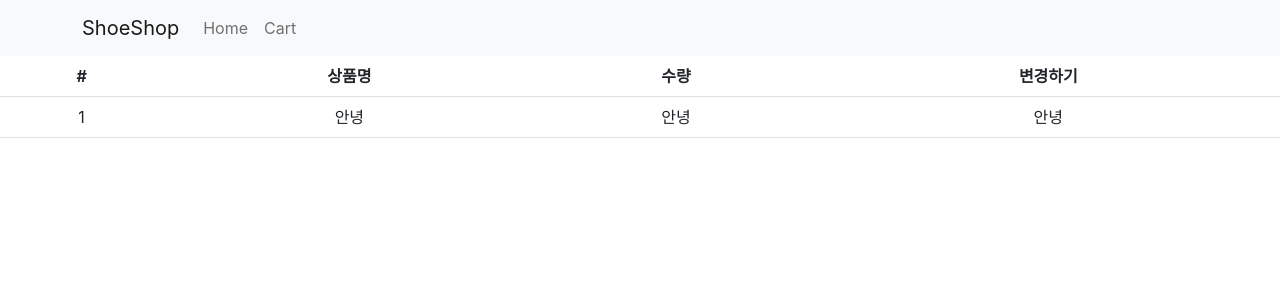
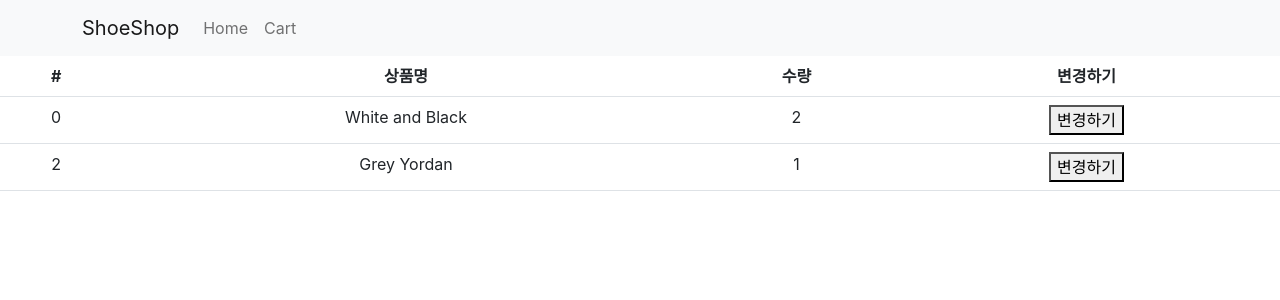
Before and after one commit to ye1n/study-basic-react, a React (Create React App) app in the folder shop/: page /cart in a window 1280 px wide. Shown: the top 300 px of the page. Built offline with nearby package versions, Linux system fonts and the light colour scheme.

Commit message:
Redux 2 : store에 state 보관하고 쓰는 법

```diff
--- a/shop/src/App.js
+++ b/shop/src/App.js
@@ -78,7 +78,21 @@
 
               // 응용문제 2 : 버튼 3회 누르면 더이상 상품이 없다고 알려주기
               if (clickCount <= 3) {
-                axios.get('https://codingapple1.github.io/shop/data'+clickCount+'.json').then((result)=>{
+                // axios({
+                //   method : 'GET',
+                //   timeout : 100,
+                //   url : 'https://codingapple1.github.io/shop/data'+clickCount+'.json',
+                // }).then((result)=>{
+                //   setLoading(false);
+                //   let copy = [...shoes, ...result.data];
+                //   setShoes(copy);
+                // }).catch(()=>{
+                //   // ajax 요청 실패했을 경우 예외 처리
+                //   setLoading(false);
+                //   console.log('ajax 데이터 요청 실패');
+                // })
+
+                axios.get('https://codingapple1.github.io/shop/data'+clickCount+'.json', {timeout : 5000}).then((result)=>{
                   setLoading(false);
                   let copy = [...shoes, ...result.data];
                   setShoes(copy);
@@ -86,7 +100,7 @@
                 // ajax 요청 실패했을 경우 예외 처리
                 .catch(()=>{
                   setLoading(false);
-                  console.log('fail');
+                  console.log('ajax 데이터 요청 실패');
                 })
 
 
--- a/shop/src/index.js
+++ b/shop/src/index.js
@@ -9,13 +9,13 @@
 
 const root = ReactDOM.createRoot(document.getElementById('root'));
 root.render(
-  <React.StrictMode>
+  // <React.StrictMode>
     <Provider store={store}>
       <BrowserRouter>
         <App />
       </BrowserRouter>
     </Provider>
-  </React.StrictMode>
+  // </React.StrictMode>
 );
 
 // If you want to start measuring performance in your app, pass a function
--- a/shop/src/routes/Cart.js
+++ b/shop/src/routes/Cart.js
@@ -1,24 +1,37 @@
+/* eslint-disable */
 import {Table} from 'react-bootstrap'
+import { useSelector } from 'react-redux'
 
 function Cart(){
+
+    let cartList = useSelector((state)=>{return state.cartList})
+    console.log(cartList)
+
     return(
         <div>
             <Table>
                 <thead>
                     <tr>
-                    <th>#</th>
-                    <th>상품명</th>
-                    <th>수량</th>
-                    <th>변경하기</th>
+                        <th>#</th>
+                        <th>상품명</th>
+                        <th>수량</th>
+                        <th>변경하기</th>
                     </tr>
                 </thead>
                 <tbody>
-                    <tr>
-                    <td>1</td>
-                    <td>안녕</td>
-                    <td>안녕</td>
-                    <td>안녕</td>
-                    </tr>
+                {
+                  cartList.map(function (a, i) {
+                    return (
+                    //   <Card shoes={shoes[i]} key={i} i={i} />
+                      <tr key={i}>
+                        <td>{cartList[i].id}</td>
+                        <td>{cartList[i].name}</td>
+                        <td>{cartList[i].count}</td>
+                        <td><button>변경하기</button></td>
+                      </tr>
+                    );
+                  })
+                }
                 </tbody>
             </Table>
         </div>
--- a/shop/src/store.js
+++ b/shop/src/store.js
@@ -1,8 +1,29 @@
 // state들을 보관하는 파일
-import { configureStore } from '@reduxjs/toolkit'
+import { configureStore, createSlice } from '@reduxjs/toolkit'
+
+// useState 역할
+let user = createSlice({
+  name : 'user',  // state 명
+  initialState : 'kim' // 값
+})
+
+let stock = createSlice({
+  name : 'stock',
+  initialState : [10, 11, 12]
+})
+
+let cartList = createSlice({
+  name : 'cartList',
+  initialState : [
+    {id : 0, name : 'White and Black', count : 2},
+    {id : 2, name : 'Grey Yordan', count : 1}
+  ]
+})
 
 export default configureStore({
   reducer: {
-
+    user : user.reducer,
+    stock : stock.reducer,
+    cartList : cartList.reducer,
   }
 })
```
